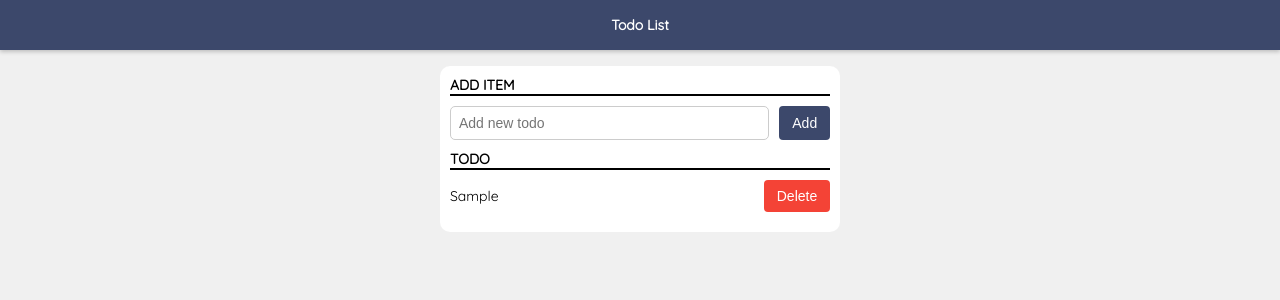
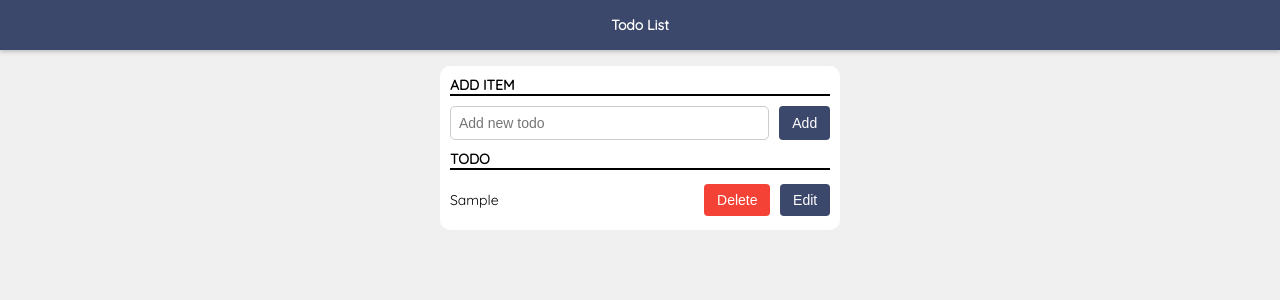
Before and after one commit to dogukanarslan/todo-list-vue, a Vue app: page / in a window 1280 px wide. Both pictures are taken after typing "Sample" into the empty fields and a click on the button "Add". Shown: the top 300 px of the page. Built offline with nearby package versions, Linux system fonts and the light colour scheme.

Commit message:
Add edit todo

```diff
--- /dev/null
+++ b/src/components/Todo.vue
@@ -0,0 +1,65 @@
+<template>
+  <!-- TODO: Fix this state mutation -->
+  <li class="todo-list__todo" @click="todo.completed = !todo.completed">
+    <Input
+      @changeTodo="(data) => (editText = data)"
+      v-if="isEditMode"
+      :value="todo.label"
+      placeholder="Add new todo"
+    />
+    <p v-else>
+      {{ todo.label }}
+    </p>
+    <Button
+      class="m-2"
+      color="danger"
+      @click="$emit('deleteTodo', todo.label)"
+      label="Delete"
+    />
+    <Button v-if="isEditMode" @click="editTodo" label="Save" />
+    <Button
+      @click="isEditMode = !isEditMode"
+      :label="isEditMode ? 'Cancel' : 'Edit'"
+    />
+  </li>
+</template>
+
+<script>
+import {  ref } from "vue"
+import Button from "./Button.vue"
+import Input from "./Input.vue"
+
+export default {
+  emits: ['delete-todo'],
+  components: { Button, Input },
+  props: ["todo"],
+  setup(props) {
+    const isEditMode = ref(false)
+    const editText = ref("")
+
+    const editTodo = () => {
+      props.todo.label = editText.value
+      isEditMode.value = false
+    }
+
+    return { editText, isEditMode, editTodo }
+  }
+}
+</script>
+
+<style>
+.todo-list__todo {
+  display: flex;
+  align-items: center;
+  min-height: 40px;
+  margin-top: 10px;
+}
+
+.todo-list__todo button {
+  margin-left: 10px;
+}
+
+.todo-list__todo p {
+  width: 100%;
+}
+</style>
--- a/src/components/TodoList.vue
+++ b/src/components/TodoList.vue
@@ -1,35 +1,19 @@
 <template>
   <ul class="todo-list">
-    <li
-      class="todo-list__todo"
+    <Todo
       v-for="todo in todos"
-      @click="todo.completed = !todo.completed"
-    >
-      <p>
-        {{ todo.label }}
-      </p>
-      <Button color="danger" @click="$emit('deleteTodo', todo.label)" label="Delete" />
-    </li>
+      :todo="todo"
+      @deleteTodo="(data) => $emit('deleteTodo', data)"
+    />
   </ul>
 </template>
 
 <script>
-import Button from "./Button.vue"
+import Todo from "./Todo.vue"
 
 export default {
-  props: ["todos"],
-  components: { Button }
+  emits: ["delete-todo"],
+  components: { Todo },
+  props: ["todos"]
 }
 </script>
-
-<style>
-.todo-list__todo {
-  display: flex;
-  align-items: center;
-  margin: 10px 0;
-}
-
-.todo-list__todo p {
-  width: 100%;
-}
-</style>
```
